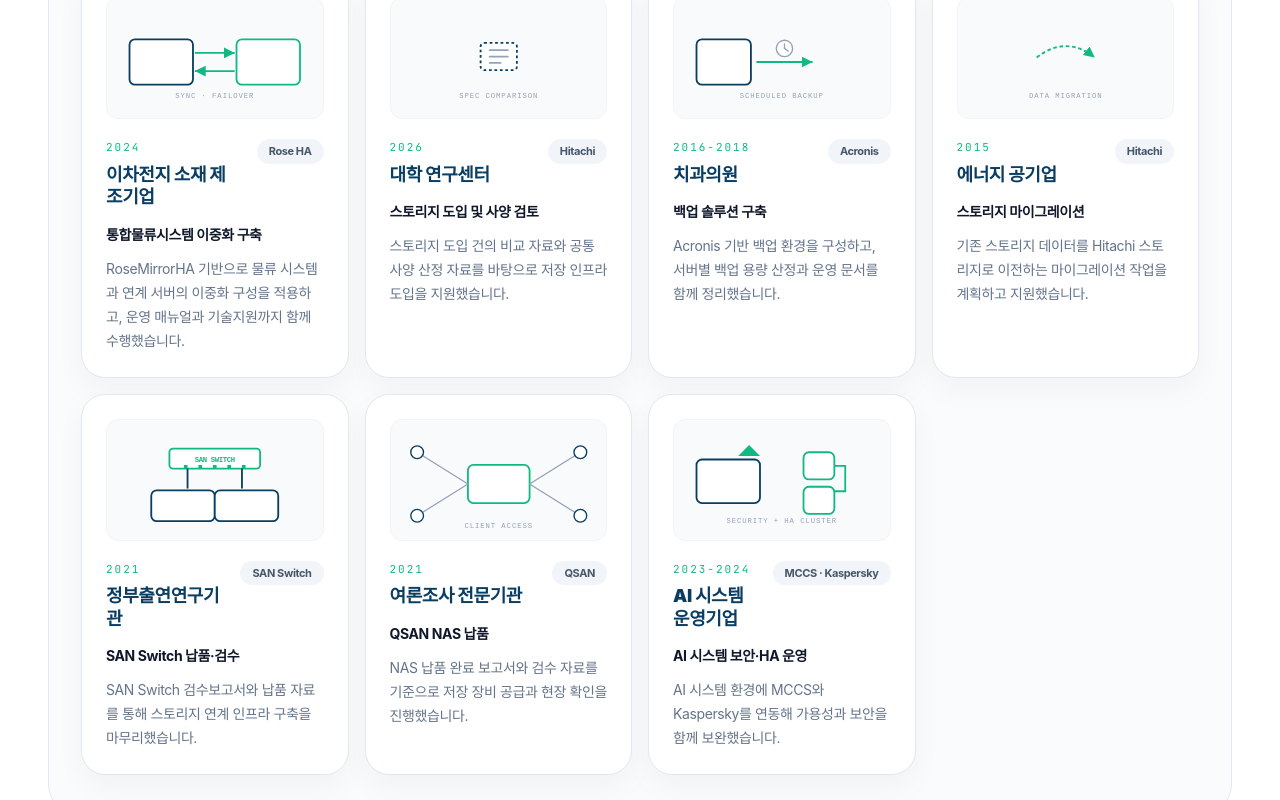
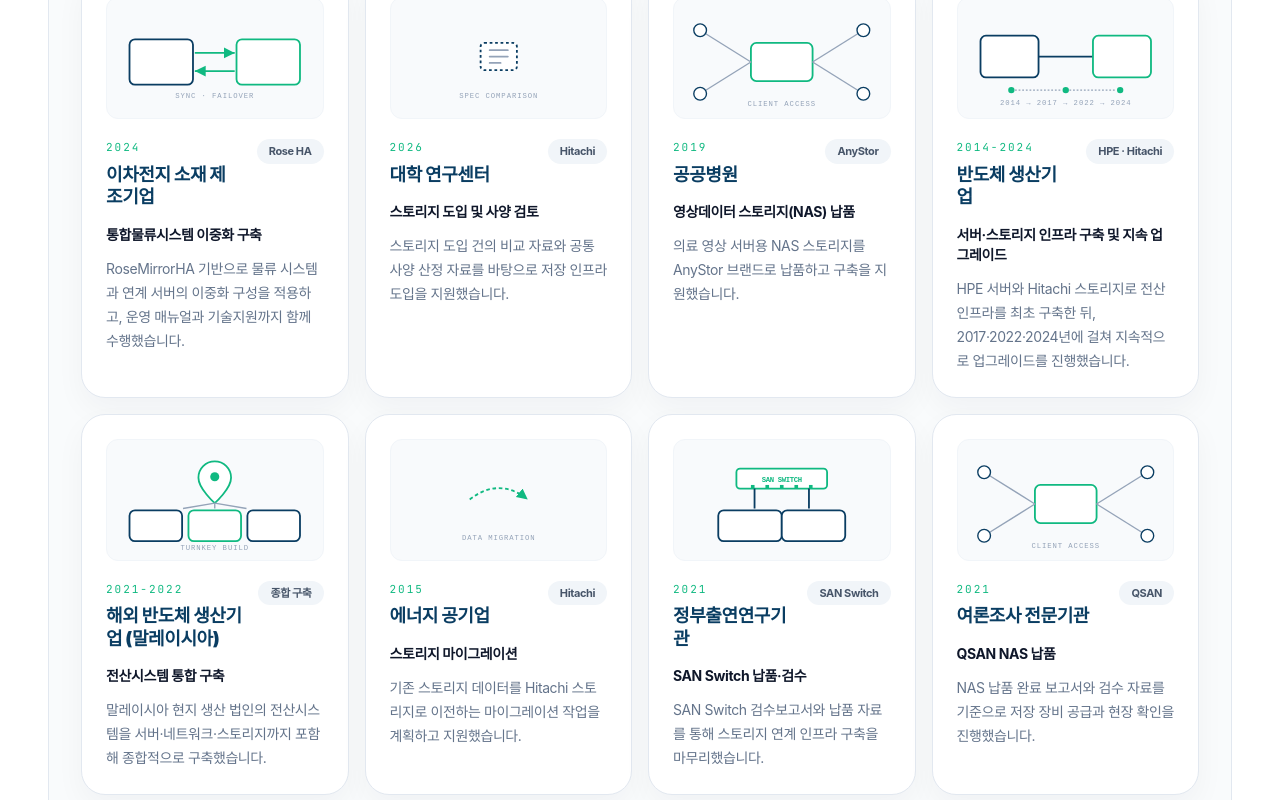
Before and after one commit to yumunix/einstech-landing, a Next.js app: page /partners in a window 1280 px wide. Shown: the part 2160-2960 px from the top of the page. Built offline with nearby package versions, Linux system fonts and the light colour scheme; a web font is replaced by a local one.

Commit message:
feat(partners): add semiconductor + public hospital case studies, replace dental clinic

```diff
--- a/app/partners/page.jsx
+++ b/app/partners/page.jsx
@@ -40,12 +40,28 @@ const customerReferences = [
     diagram: "storage-review",
   },
   {
-    customer: "치과의원",
-    project: "백업 솔루션 구축",
-    year: "2016-2018",
-    partner: "Acronis",
-    summary: "Acronis 기반 백업 환경을 구성하고, 서버별 백업 용량 산정과 운영 문서를 함께 정리했습니다.",
-    diagram: "backup",
+    customer: "공공병원",
+    project: "영상데이터 스토리지(NAS) 납품",
+    year: "2019",
+    partner: "AnyStor",
+    summary: "의료 영상 서버용 NAS 스토리지를 AnyStor 브랜드로 납품하고 구축을 지원했습니다.",
+    diagram: "nas-delivery",
+  },
+  {
+    customer: "반도체 생산기업",
+    project: "서버·스토리지 인프라 구축 및 지속 업그레이드",
+    year: "2014-2024",
+    partner: "HPE · Hitachi",
+    summary: "HPE 서버와 Hitachi 스토리지로 전산 인프라를 최초 구축한 뒤, 2017·2022·2024년에 걸쳐 지속적으로 업그레이드를 진행했습니다.",
+    diagram: "infra-build",
+  },
+  {
+    customer: "해외 반도체 생산기업 (말레이시아)",
+    project: "전산시스템 통합 구축",
+    year: "2021-2022",
+    partner: "종합 구축",
+    summary: "말레이시아 현지 생산 법인의 전산시스템을 서버·네트워크·스토리지까지 포함해 종합적으로 구축했습니다.",
+    diagram: "global-infra",
   },
   {
     customer: "에너지 공기업",
@@ -136,19 +152,6 @@ const diagrams = {
       <text x="110" y="95" textAnchor="middle" fontSize="8" fontFamily="monospace" fill={SLATE} letterSpacing="1">SPEC COMPARISON</text>
     </DiagramFrame>
   ),
-  backup: () => (
-    <DiagramFrame>
-      <Box x="16" y="30" w="60" h="50" label="SERVER" />
-      <path d="M82 55 H144" stroke={EMERALD} strokeWidth="2" fill="none" markerEnd="url(#arrow2)" />
-      <Cylinder x="150" y="24" w="54" h="42" label="BACKUP" accent />
-      <circle cx="113" cy="40" r="9" fill="#fff" stroke={SLATE} strokeWidth="1.5" />
-      <path d="M113 35 V40 L117 43" stroke={SLATE} strokeWidth="1.5" fill="none" strokeLinecap="round" />
-      <text x="110" y="95" textAnchor="middle" fontSize="8" fontFamily="monospace" fill={SLATE} letterSpacing="1">SCHEDULED BACKUP</text>
-      <defs>
-        <marker id="arrow2" markerWidth="8" markerHeight="8" refX="6" refY="3" orient="auto"><path d="M0 0 L6 3 L0 6 Z" fill={EMERALD} /></marker>
-      </defs>
-    </DiagramFrame>
-  ),
   migration: () => (
     <DiagramFrame>
       <Cylinder x="16" y="30" w="54" h="40" label="OLD" />
@@ -191,6 +194,32 @@ const diagrams = {
       <Box x="134" y="58" w="34" h="30" label="B" accent />
       <path d="M168 35 H180 V63 H168" stroke={EMERALD} strokeWidth="2" fill="none" />
       <text x="110" y="98" textAnchor="middle" fontSize="8" fontFamily="monospace" fill={SLATE} letterSpacing="1">SECURITY + HA CLUSTER</text>
+    </DiagramFrame>
+  ),
+  "infra-build": () => (
+    <DiagramFrame>
+      <Box x="16" y="26" w="64" h="46" label="HPE SERVER" />
+      <path d="M80 49 H140" stroke={NAVY} strokeWidth="2" fill="none" />
+      <Box x="140" y="26" w="64" h="46" label="HITACHI STORAGE" accent />
+      {[50, 110, 170].map((cx, i) => (
+        <g key={cx}>
+          <circle cx={cx} cy="86" r="3.5" fill={EMERALD} />
+          {i < 2 && <path d={`M${cx + 4} 86 H${cx + 56}`} stroke={SLATE} strokeWidth="1.5" strokeDasharray="2 2" />}
+        </g>
+      ))}
+      <text x="110" y="102" textAnchor="middle" fontSize="8" fontFamily="monospace" fill={SLATE} letterSpacing="1">2014 → 2017 → 2022 → 2024</text>
+    </DiagramFrame>
+  ),
+  "global-infra": () => (
+    <DiagramFrame>
+      <path d="M110 8 C100 8 92 16 92 26 C92 38 110 54 110 54 C110 54 128 38 128 26 C128 16 120 8 110 8 Z" fill="#fff" stroke={EMERALD} strokeWidth="2" />
+      <circle cx="110" cy="25" r="5" fill={EMERALD} />
+      <path d="M75 60 L110 54 L145 60" stroke={SLATE} strokeWidth="1.5" fill="none" />
+      <path d="M110 54 V60" stroke={SLATE} strokeWidth="1.5" fill="none" />
+      <Box x="16" y="62" w="58" h="34" label="SERVER" />
+      <Box x="81" y="62" w="58" h="34" label="NETWORK" accent />
+      <Box x="146" y="62" w="58" h="34" label="STORAGE" />
+      <text x="110" y="106" textAnchor="middle" fontSize="8" fontFamily="monospace" fill={SLATE} letterSpacing="1">TURNKEY BUILD</text>
     </DiagramFrame>
   ),
 };
```
